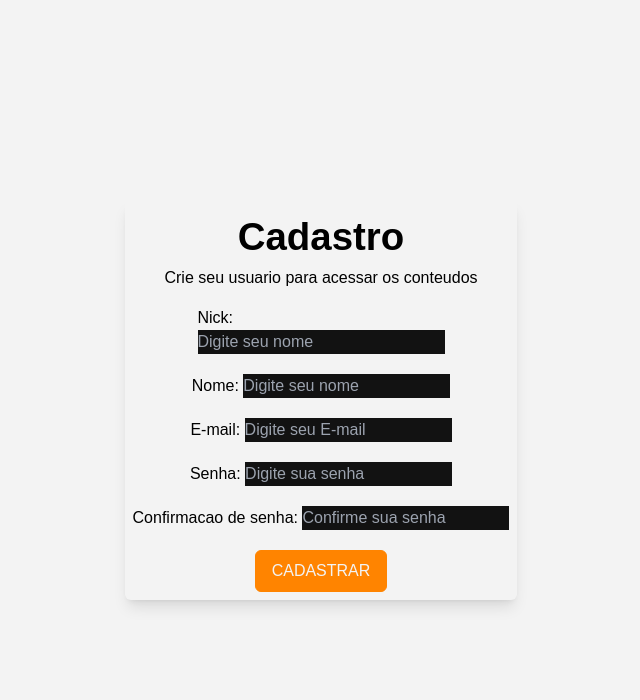
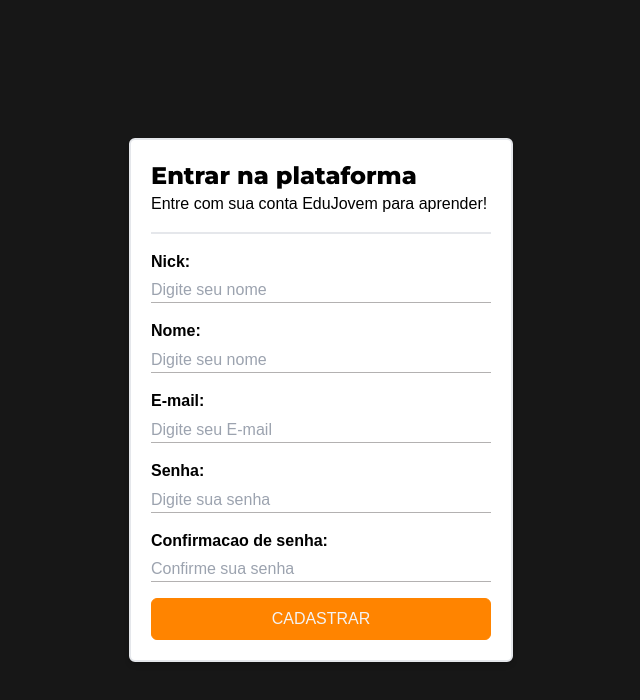
Before and after one commit to ICEI-PUC-Minas-CC-TI/plmg-cc-2023-2-ti2-g13-edujovem, a React (Vite) app in the folder Codigo/frontend/: page /register in a window 1280 px wide. Shown: the top 700 px of the page, without its empty margins (319-959 px from the left). Built offline with nearby package versions, Linux system fonts and the light colour scheme.

Commit message:
register e loguin pages

```diff
--- a/Codigo/frontend/src/components/Button.jsx
+++ b/Codigo/frontend/src/components/Button.jsx
@@ -19,6 +19,7 @@
         small: ["text-sm", "py-1", "px-2"],
         medium: ["text-base", "py-2", "px-4"],
         oneOfThree: ["text-base", "py-2", "px-4", "w-[32%]"],
+        one: ["text-base", "py-2", "px-4", "w-full"],
         large: ["text-lg", "py-4", "px-8"],
       },
       roundness: {
--- /dev/null
+++ b/Codigo/frontend/src/components/MundoCard.jsx
@@ -0,0 +1,14 @@
+import React from 'react'
+
+
+
+export default function MundoCard({title, desc}){
+    return (
+        <div className=''>
+
+a
+        </div>
+
+    )
+
+}
--- a/Codigo/frontend/src/pages/home/Home.jsx
+++ b/Codigo/frontend/src/pages/home/Home.jsx
@@ -7,6 +7,7 @@
 import Configuracoes from '../../assets/configuracoes.png';
 import Calculadora from '../../assets/calculadora.png';
 import CalcJuros from '../../assets/calcJuros.png';
+
 
 // HOOKS
 import { useAuthContext } from '../../hooks/useAuthContext'
@@ -53,7 +54,7 @@
                 <div className='border-r-2 h-full py-2 pr-3'>
                   <img src={CalcJuros} alt="calculadora juros" />
                 </div>
-                <h1 className='pl-3'>Calculadora de jurosl</h1>
+                <h1 className='pl-3'>Calculadora de juros</h1>
               </div>
             </div>
             <div className='relative w-full h-[20%] rounded-md flex flex-col justify-end pb-1'>
@@ -96,7 +97,7 @@
                 <h1 className='text-2xl font-bold'>Mundos</h1>
               </div>
               <div className='relative w-full h-[90%]'>
-                asasaassassasasadadadadadadadad
+
               </div>
             </div>
           </MouseHoverBox>
--- a/Codigo/frontend/src/pages/login/Login.jsx
+++ b/Codigo/frontend/src/pages/login/Login.jsx
@@ -1,5 +1,6 @@
-import styles from './login.module.css'
+
 import { useState } from "react";
+import Button from '../../components/Button';
 
 import { useAuthContext } from '../../hooks/useAuthContext';
 
@@ -21,14 +22,20 @@
   };
 
   return (
-    <div className={styles.login}>
-      <h1>Entrar na plataforma</h1>
-      <p>Entre com sua conta EduJovem para se divertir</p>
-      <p>{String(authenticated)}</p>
-      <form onSubmit={handleSubmit}>
-      <label>
-          <span>Nick: </span>
+    <div className={"relative flex flex-col justify-center items-center h-[100vh] w-full bg-[#171717] text-black"}>
+      <div className='border-2 rounded-md flex flex-col w-[30%] h-fit shadow-md bg-[#ffffff] p-5'>
+        <div className='pb-4 border-b-2'>
+          <h1 className='font-extrabold text-2xl font-montserrat'>Entrar na plataforma</h1>
+          <p>Entre com sua conta EduJovem para aprender!</p>
+        </div>
+        <div className='pt-4 w-full h-full '>
+          <form onSubmit={handleSubmit} className=''>
+            <label className='flex flex-col mb-[1em]'>
+              <span className='font-bold mb-[0.3em] text-left'>Nick: </span>
               <input
+
+                className='box-border border-0 border-b-[1px] border-[#b3b1b1] bg-transparent focus:outline-0'
+
                 type="text"
                 name="username"
                 required
@@ -37,9 +44,12 @@
                 onChange={(e) => setUsername(e.target.value)}
               />
             </label>
-        <label>
-          <span>Senha: </span>
+            <label className='flex flex-col mb-[1em]'>
+              <span className='font-bold mb-[0.3em] text-left'>Senha: </span>
               <input
+
+                className='box-border border-0 border-b-[1px] border-[#b3b1b1] bg-transparent focus:outline-0'
+
                 type="password"
                 name="password"
                 required
@@ -48,8 +58,10 @@
                 onChange={(e) => setPassword(e.target.value)}
               />
             </label>
-        <button type='submit' className="btn">Entrar</button>
+            <Button intent={"emphasis1"} roundness={"round"} size={"one"}>Entrar</Button>
           </form>
+        </div>
+      </div>
     </div>
   )
 }
--- a/Codigo/frontend/src/pages/login/Login.module.css
+++ /dev/null
@@ -1,3 +0,0 @@
-.login{
-    text-align: center;
-}
--- a/Codigo/frontend/src/pages/register/Register.jsx
+++ b/Codigo/frontend/src/pages/register/Register.jsx
@@ -34,15 +34,19 @@
   };
 
   return (
-    <div className="relative flex justify flex-col justify-center items-center w-full h-[100vh] text-black font-montserrat bg-white">
-      <div className="flex flex-col items-center p-2 rounded-md shadow-lg">
-        <h1 className="text-spct font-extrabold"> Cadastro</h1>
-        <h6 className="mb-4">Crie seu usuario para acessar os conteudos</h6>
-        <form onSubmit={handleSubmit} className="flex-col flex items-center gap-y-5">
-          <label>
-            <span>Nick: </span>
+    <div className={"relative flex flex-col justify-center items-center h-[100vh] w-full bg-[#171717] text-black"}>
+      <div className='border-2 rounded-md flex flex-col w-[30%] h-fit shadow-md bg-[#ffffff] p-5'>
+        <div className='pb-4 border-b-2'>
+          <h1 className='font-extrabold text-2xl font-montserrat '>Entrar na plataforma</h1>
+          <p>Entre com sua conta EduJovem para aprender!</p>
+        </div>
+        <div className='pt-4 w-full h-full '>
+          <form onSubmit={handleSubmit} className="flex-col">
+            <label className='flex flex-col mb-[1em]'>
+              <span className='font-bold mb-[0.3em] text-left'>Nick: </span>
               <input
-              className="w-full "
+                className='box-border border-0 border-b-[1px] border-[#b3b1b1] bg-transparent focus:outline-0'
+
                 type="text"
                 name="username"
                 required
@@ -51,9 +55,10 @@
                 onChange={(e) => setUsername(e.target.value)}
               />
             </label>
-          <label>
-            <span>Nome: </span>
+            <label className='flex flex-col mb-[1em]'>
+              <span className='font-bold mb-[0.3em] text-left'>Nome: </span>
               <input
+                className='box-border border-0 border-b-[1px] border-[#b3b1b1] bg-transparent focus:outline-0'
                 type="text"
                 name="displayName"
                 required
@@ -62,9 +67,10 @@
                 onChange={(e) => setDisplayName(e.target.value)}
               />
             </label>
-          <label>
-            <span>E-mail: </span>
+            <label className='flex flex-col mb-[1em]'>
+              <span className='font-bold mb-[0.3em] text-left'>E-mail: </span>
               <input
+                className='box-border border-0 border-b-[1px] border-[#b3b1b1] bg-transparent focus:outline-0'
                 type="email"
                 name="email"
                 required
@@ -73,9 +79,10 @@
                 onChange={(e) => setEmail(e.target.value)}
               />
             </label>
-          <label>
-            <span>Senha: </span>
+            <label className='flex flex-col mb-[1em]'>
+              <span className='font-bold mb-[0.3em] text-left'>Senha: </span>
               <input
+                className='box-border border-0 border-b-[1px] border-[#b3b1b1] bg-transparent focus:outline-0'
                 type="password"
                 name="password"
                 required
@@ -84,9 +91,10 @@
                 onChange={(e) => setPassword(e.target.value)}
               />
             </label>
-          <label>
-            <span>Confirmacao de senha: </span>
+            <label className='flex flex-col mb-[1em]'>
+              <span className='font-bold mb-[0.3em] text-left'>Confirmacao de senha: </span>
               <input
+                className='box-border border-0 border-b-[1px] border-[#b3b1b1] bg-transparent focus:outline-0'
                 type="password"
                 name="confirmPassword"
                 required
@@ -95,9 +103,10 @@
                 onChange={(e) => setConfirmPassword(e.target.value)}
               />
             </label>
-          <Button intent={"emphasis1"} roundness={"round"}>Cadastrar</Button>
+            <Button intent={"emphasis1"} roundness={"round"} size={"one"}>Cadastrar</Button>
             {error && <p className="error"> {error} </p>}
           </form>
+        </div>
       </div>
     </div>
   );
```
Also changed, not shown: Codigo/frontend/src/pages/register/Register.module.css (deleted, +0 -7 lines). Lines whose indentation alone changed are shown as unchanged.
